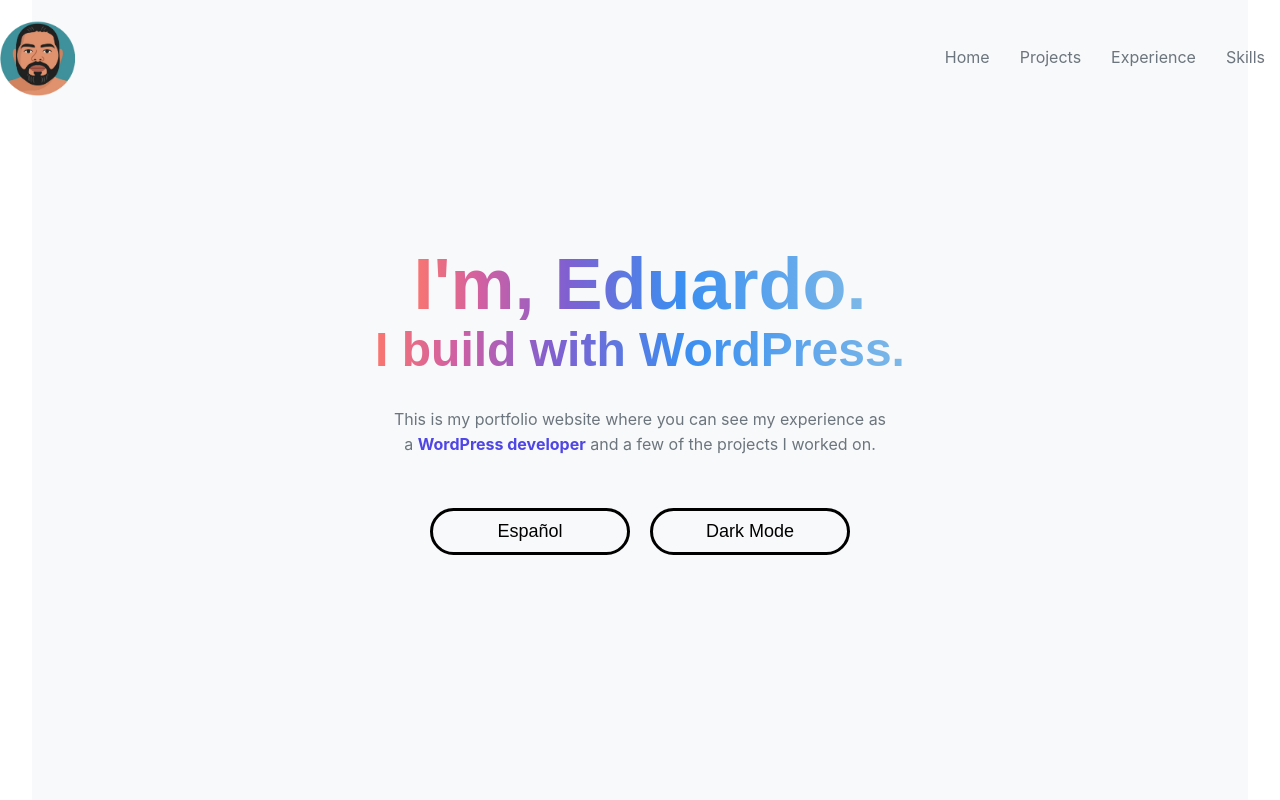
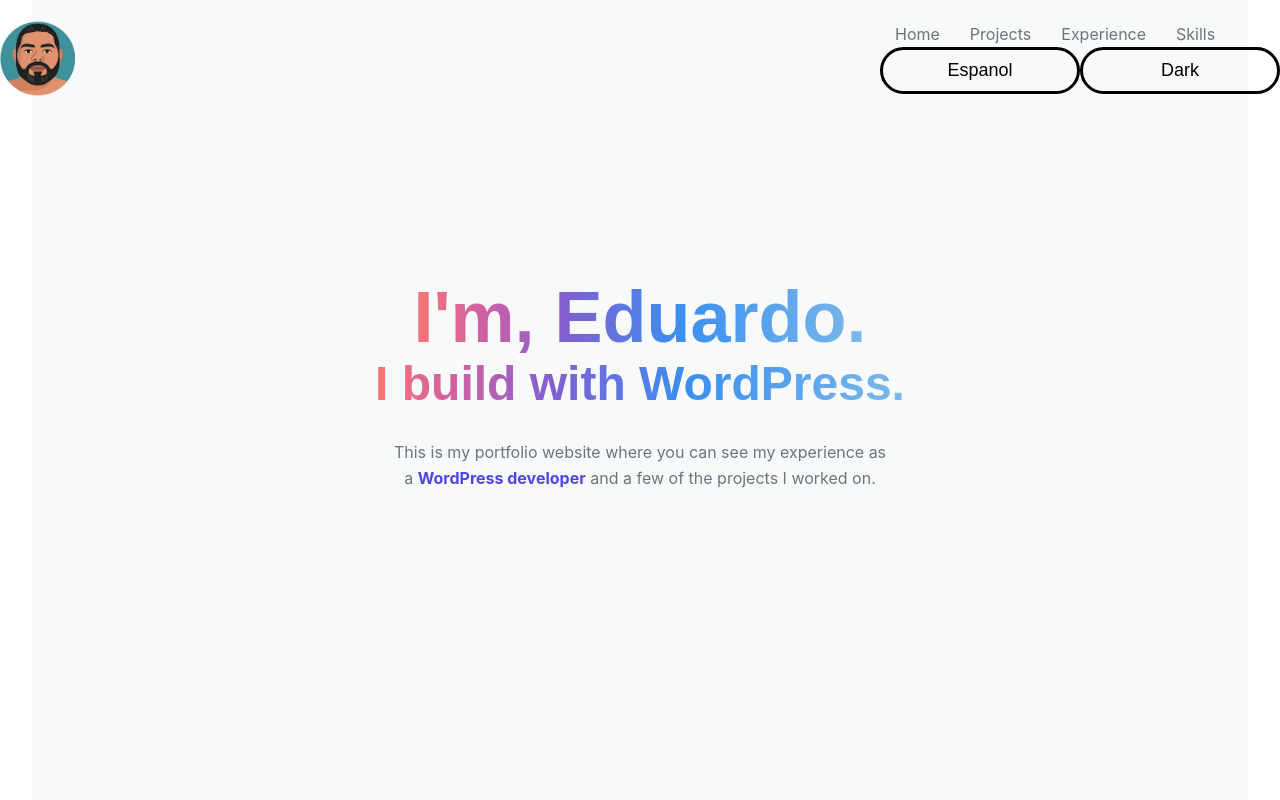
Before and after one commit to laloptk/bilingual-themed-portfolio, a React (Vite) app: page / in a window 1280 px wide. Shown: the top 800 px of the page. Built offline with nearby package versions, Linux system fonts and the light colour scheme.

Commit message:
feat: add global language/theme controls across pages

```diff
--- a/src/components/atoms/Button.jsx
+++ b/src/components/atoms/Button.jsx
@@ -1,5 +1,5 @@
 const Button = ({ children, onClick }) => {
-  return <button onClick={varName => onClick(varName)}>{children}</button>;
+  return <button onClick={onClick}>{children}</button>;
 };
 
 export default Button;
--- a/src/components/molecules/LinksList.jsx
+++ b/src/components/molecules/LinksList.jsx
@@ -1,4 +1,4 @@
-const LinksList = ({links}) => {
+const LinksList = ({ links }) => {
     const linkNames = Object.keys(links);
 
     return (
@@ -6,7 +6,7 @@ const LinksList = ({links}) => {
             {
                 links && linkNames &&
                     linkNames.map((linkName) => {
-                        return <li><a href={links?.[linkName]}>{linkName}</a></li>
+                        return <li key={linkName}><a href={links?.[linkName]}>{linkName}</a></li>
                     })
             }
         </ul>
--- a/src/components/organisms/Hero.jsx
+++ b/src/components/organisms/Hero.jsx
@@ -1,16 +1,9 @@
 import Title from '../atoms/Title/Title';
-import Button from '../atoms/Button';
 import useGlobalState from '../../utils/hooks/useGlobalState';
 import SafeHTMLContent from '../molecules/SafeHTMLContent';
 
 const Hero = ({ title, subtitle, text }) => {
-  const { globalVariable, setGlobalVariable } = useGlobalState();
-  const handleOnClick = varName => {
-    setGlobalVariable({
-      ...globalVariable,
-      [varName]: !globalVariable[varName],
-    });
-  };
+  const { globalVariable } = useGlobalState();
   const colorMode = globalVariable.light ? 'light' : 'dark';
 
   return (
@@ -22,18 +15,6 @@ const Hero = ({ title, subtitle, text }) => {
         classes={'header-subtitle gradient-title'}
       />
       <SafeHTMLContent content={text} classes="header-blurb" />
-      <div className="header-buttons">
-        <div className="header-button">
-          <Button onClick={() => handleOnClick('english')}>
-            {globalVariable.english ? 'Español' : 'English'}
-          </Button>
-        </div>
-        <div className="header-button">
-          <Button onClick={() => handleOnClick('light')}>
-            {globalVariable.light ? 'Dark Mode' : 'Light Mode'}
-          </Button>
-        </div>
-      </div>
     </header>
   );
 };
--- a/src/components/pages/Home.jsx
+++ b/src/components/pages/Home.jsx
@@ -12,6 +12,7 @@ import Contact from '../organisms/Contact';
 const Home = () => {
   const { globalVariable } = useGlobalState();
   const languageData = globalVariable.english ? data.en : data.es;
+
   return (
     <>
       <MainBox
@@ -47,7 +48,7 @@ const Home = () => {
           <Skills skills={data.skills.content} />
         </SectionBox>
         <SectionBox
-          title={globalVariable.english ? 'Contact Me!' : 'Contáctame'}
+          title={globalVariable.english ? 'Contact Me!' : 'Contactame'}
           blurb=""
           classes="section skills with-line-after"
         >
@@ -57,7 +58,7 @@ const Home = () => {
           />
         </SectionBox>
       </MainBox>
-      <Footer />
+      <Footer classes={globalVariable.light ? 'light' : 'dark'} />
     </>
   );
 };
--- a/src/components/pages/Project.jsx
+++ b/src/components/pages/Project.jsx
@@ -12,15 +12,25 @@ import useGlobalState from '../../utils/hooks/useGlobalState';
 const Project = () => {
     const { slug } = useParams();
     const { globalVariable } = useGlobalState();
+    const isEnglish = globalVariable.english;
+    const isLight = globalVariable.light;
     const projects = globalVariable.english ? projectsData.en : projectsData.es;
     const project = projects.projectsDetailed.find(p => p.slug === slug);
 
-    if (!project) return <div>Project not found</div>;
+    if (!project) {
+        return (
+            <MainBox classes={isLight ? 'single-project light' : 'single-project dark'}>
+                <div className="single-project--container">
+                    <p>{isEnglish ? 'Project not found' : 'Proyecto no encontrado'}</p>
+                </div>
+            </MainBox>
+        );
+    }
 
     const { image, name, oneLiner, description, links, stack } = project;
 
     return (
-        <MainBox classes="single-project">
+        <MainBox classes={isLight ? 'single-project light' : 'single-project dark'}>
             <div className="single-project--container">
                 <article>
                     <header className="single-project--header">
@@ -34,9 +44,11 @@ const Project = () => {
                     </SectionBox>
                     <footer className="single-project--footer">
                         <div className="single-project--links">
+                            <h3 className="single-project--meta-label">{isEnglish ? 'Links' : 'Enlaces'}</h3>
                             <LinksList links={links} />
                         </div>
                         <div className="single-project--stack">
+                            <h3 className="single-project--meta-label">{isEnglish ? 'Stack' : 'Tecnologias'}</h3>
                             <List items={stack} />
                         </div>
                     </footer>
--- a/src/components/templates/Header.jsx
+++ b/src/components/templates/Header.jsx
@@ -2,11 +2,23 @@ import SemanticImage from "../molecules/SemanticImage";
 import LinksList from "../molecules/LinksList";
 import headerData from "../../assets/header.json";
 import { Link } from 'react-router-dom';
+import useGlobalState from '../../utils/hooks/useGlobalState';
+import Button from '../atoms/Button';
 
 const Header = () => {
+    const { globalVariable, setGlobalVariable } = useGlobalState();
+    const colorMode = globalVariable.light ? 'light' : 'dark';
+
+    const handleToggle = (varName) => {
+        setGlobalVariable({
+            ...globalVariable,
+            [varName]: !globalVariable[varName],
+        });
+    };
+
     return (
-        <header className="portfolio-header">
-            <div class="portfolio-header--container">
+        <header className={`portfolio-header ${colorMode}`}>
+            <div className="portfolio-header--container">
                 <Link to="/">
                 {
                     headerData?.logo?.src &&
@@ -18,6 +30,14 @@ const Header = () => {
                         headerData?.menu &&
                             <LinksList links={headerData.menu} />
                     }
+                    <div className="main-nav--actions">
+                        <Button onClick={() => handleToggle('english')}>
+                            {globalVariable.english ? 'Espanol' : 'English'}
+                        </Button>
+                        <Button onClick={() => handleToggle('light')}>
+                            {globalVariable.light ? 'Dark' : 'Light'}
+                        </Button>
+                    </div>
                 </nav>
             </div>
         </header>
```
